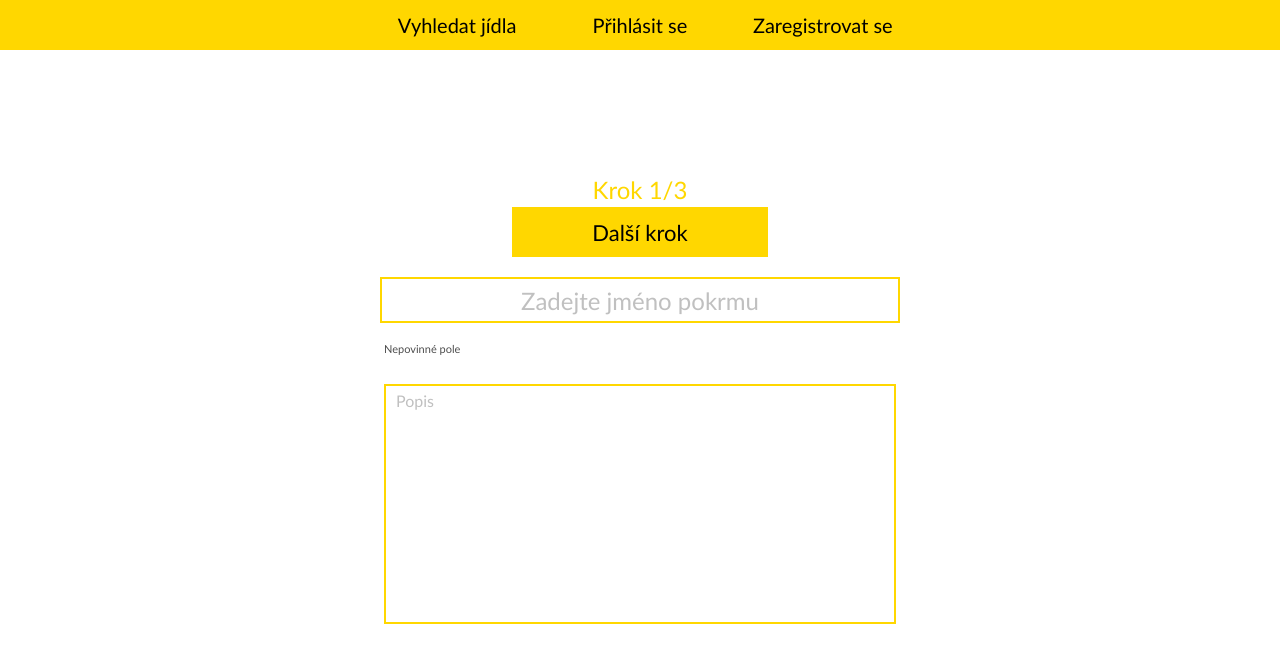
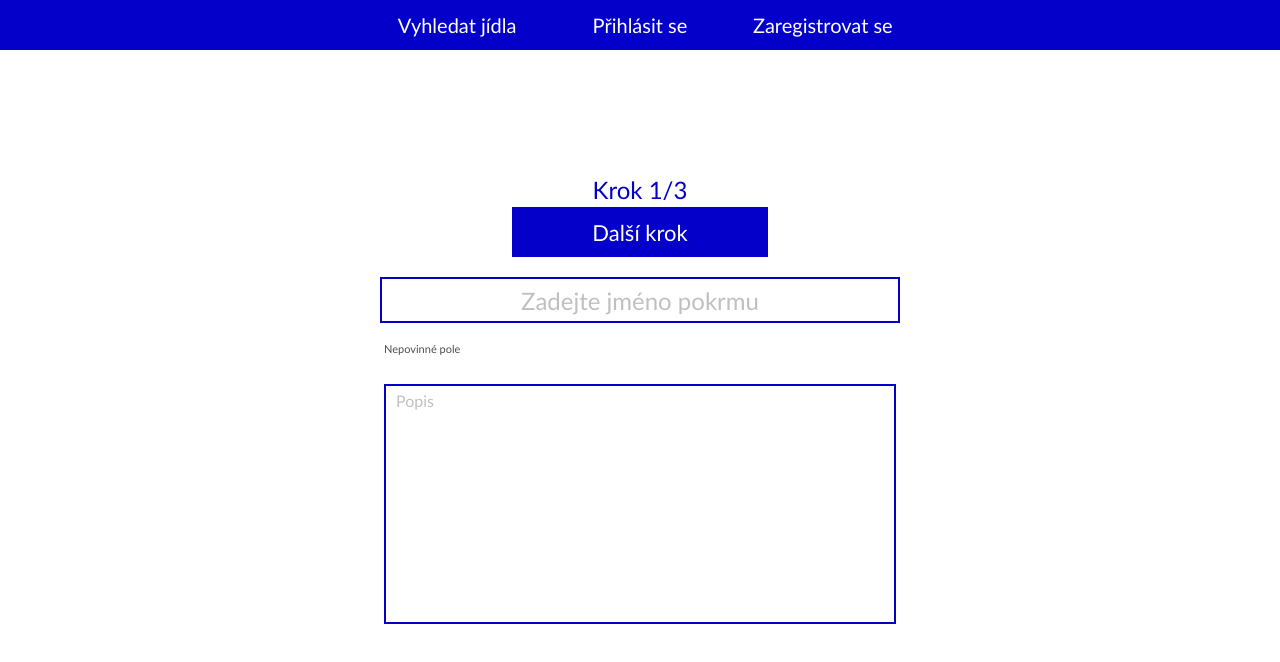
Before and after one commit to DavidCech/dietdiary-frontend, a React (Create React App) app: page /createMeal in a window 1280 px wide. Shown: the top 662 px of the page. Built offline with nearby package versions, Linux system fonts and the light colour scheme.

Commit message:
Changed color scheme needs a check.

```diff
--- a/src/components/Navigation.js
+++ b/src/components/Navigation.js
@@ -20,14 +20,14 @@ class Navigation extends Component {
 
         //The link at whose url the user is currently changes color for better clarity of the application
         let paths = ["/", "/login", "/register", "/viewDiaryEntries", "/createDiaryEntry", "/createMeal", "/createIngredient", "/user"];
-        let currentUrlDisplay = ["gold", "gold", "gold", "gold", "gold", "gold", "gold", "gold"];
+        let currentUrlDisplay = ["#0400CA", "#0400CA", "#0400CA", "#0400CA", "#0400CA", "#0400CA", "#0400CA", "#0400CA"];
         if (this.props.history) {
             for (let i = 0; i < currentUrlDisplay.length; i++) {
                 if (this.props.history.location.pathname === paths[i]) {
 
-                    currentUrlDisplay[i] = "goldenrod";
+                    currentUrlDisplay[i] = "#030144";
                 } else {
-                    currentUrlDisplay[i] = "gold";
+                    currentUrlDisplay[i] = "#0400CA";
                 }
             }
         }
--- a/src/styles/creatediaryentry.css
+++ b/src/styles/creatediaryentry.css
@@ -53,7 +53,7 @@
 }
 
 .create-diaryentry-grams {
-    color: var(--secondary-color);
+    color: black;
     display: block;
     height: 36px;
     line-height: 24px;
@@ -95,7 +95,7 @@
 }
 
 .create-diaryentry-form > .description {
-    color: var(--secondary-color);
+    color: black;
     display: block;
     width: 30%;
     font-size: 16px;
@@ -114,7 +114,7 @@
 }
 
 .create-diaryentry-form > .kcal {
-    color: var(--secondary-color);
+    color: black;
     display: block;
     width: 30%;
     height: 40px;
@@ -219,7 +219,7 @@
 }
 
 .meal-adding-explanation {
-    color: var(--secondary-color);
+    color: black;
     font-size: 12px;
     text-align: justify;
     position: fixed;
@@ -260,7 +260,7 @@
     }
 
     .meal-adding-explanation {
-        color: var(--secondary-color);
+        color: black;
         font-size: 12px;
         text-align: justify;
         position: fixed;
--- a/src/styles/createingredient.css
+++ b/src/styles/createingredient.css
@@ -1,7 +1,7 @@
 .create-ingredient-nutri-wrapper > .kcal, .create-ingredient-nutri-wrapper > .protein,
 .create-ingredient-nutri-wrapper > .carbs, .create-ingredient-nutri-wrapper > .fat,
 .create-ingredient-nutri-wrapper > .fibre, .name {
-    color: var(--secondary-color);
+    color: black;
     display: block;
     width: 30%;
     height: 40px;
@@ -44,7 +44,7 @@
 }
 
 .desc {
-    color: var(--secondary-color);
+    color: black;
     display: block;
     width: 30%;
     font-size: 16px;
@@ -106,7 +106,7 @@
 }
 
 .create-ingredient-message {
-    color: var(--secondary-color);
+    color: black;
     display: block;
     width: 30%;
     height: 20px;
--- a/src/styles/createmeal.css
+++ b/src/styles/createmeal.css
@@ -81,7 +81,7 @@
 }
 
 .create-meal-add-ingredient-wrapper > .grams {
-    color: var(--secondary-color);
+    color: black;
     display: block;
     height: 36px;
     line-height: 24px;
@@ -111,7 +111,7 @@
 }
 
 .create-meal-preview-table {
-    color: var(--secondary-color);
+    color: black;
     display: block;
     width: 30%;
     max-height: 250px;
--- a/src/styles/global.css
+++ b/src/styles/global.css
@@ -1,8 +1,8 @@
 :root {
     --background-color: white;
-    --primary-color: gold;
-    --primary-color-hover: goldenrod;
-    --secondary-color: black;
+    --primary-color: #0400CA;
+    --primary-color-hover: #030144;
+    --secondary-color: white;
     --placeholder: #C0C0C0;
 }
 
@@ -14,6 +14,11 @@
     outline: none;
 }
 
+
+.far, .fas {
+    color: white;
+}
+
 body {
     margin:0;
 }
--- a/src/styles/login.css
+++ b/src/styles/login.css
@@ -1,5 +1,5 @@
 .password, .email {
-    color: var(--secondary-color);
+    color: black;
     display: block;
     width: 30%;
     height: 50px;
--- a/src/styles/register.css
+++ b/src/styles/register.css
@@ -58,7 +58,7 @@
 }
 
 .username, .repassword {
-    color: var(--secondary-color);
+    color: black;
     display: block;
     width: 30%;
     height: 50px;
--- a/src/styles/searchfood.css
+++ b/src/styles/searchfood.css
@@ -1,5 +1,5 @@
 .search-bar-wrapper > .search-input {
-    color: var(--secondary-color);
+    color: black;
     display: block;
     width: 30%;
     height: 50px;
@@ -19,7 +19,7 @@
 }
 
 .search-bar-wrapper > .searched-names-wrapper {
-    color: var(--secondary-color);
+    color: black;
     display: block;
     width: 30%;
     height: 40%;
@@ -94,6 +94,7 @@
     cursor: pointer;
     background-color: var(--primary-color-hover);
     border-color: var(--primary-color-hover);
+    color: var(--secondary-color);
 }
 
 @media only screen and (max-height: 900px) {
--- a/src/styles/userinformation.css
+++ b/src/styles/userinformation.css
@@ -33,6 +33,7 @@
 
 .userinfo-change-scene {
     display: block;
+    color: var(--secondary-color);
     width: 15%;
     height: 50px;
     line-height: 36px;
@@ -49,6 +50,7 @@
 }
 
 .userinfo-submit {
+    color: var(--secondary-color);
     display: block;
     width: 30%;
     height: 50px;
@@ -111,6 +113,10 @@
     box-sizing: inherit;
 }
 
+.userinfo-select-label {
+    color: var(--secondary-color);
+}
+
 .userinfo-sex-select {
     z-index: 70;
 }
@@ -148,13 +154,10 @@
 
 .userinfo-sex:hover, .userinfo-activity:hover {
     background-color: var(--primary-color);
+    color: var(--secondary-color);
 }
 
 .userinfo-list-wrapper {
     position: absolute;
     width: 100%;
 }
-
-@media only screen and (max-height: 900px) {
-
-}
--- a/src/styles/viewdiaryentries.css
+++ b/src/styles/viewdiaryentries.css
@@ -148,7 +148,7 @@
 .range-label {
     font-size: 20px;
     line-height: 24px;
-    color: var(--secondary-color);
+    color: black;
     vertical-align: middle;
 }
 
```
